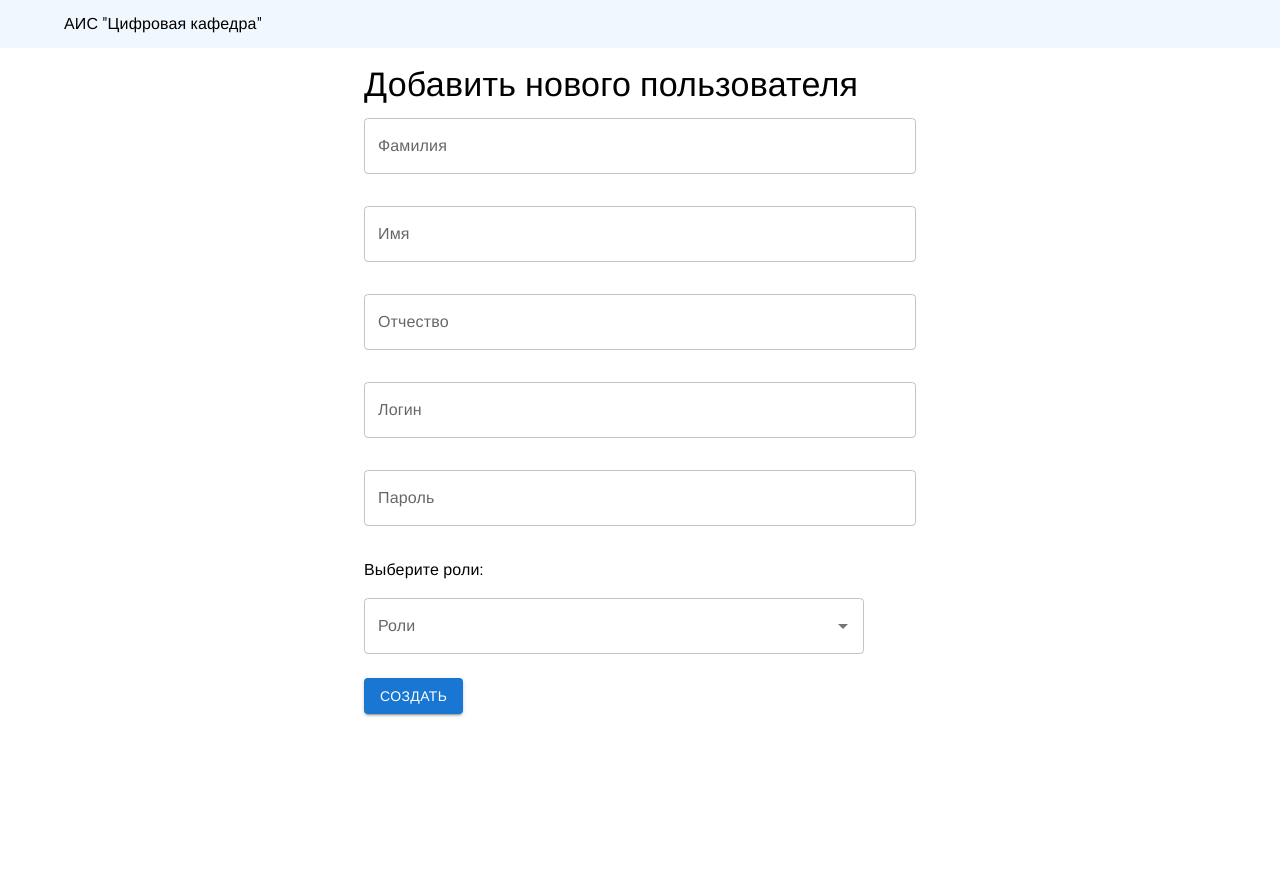
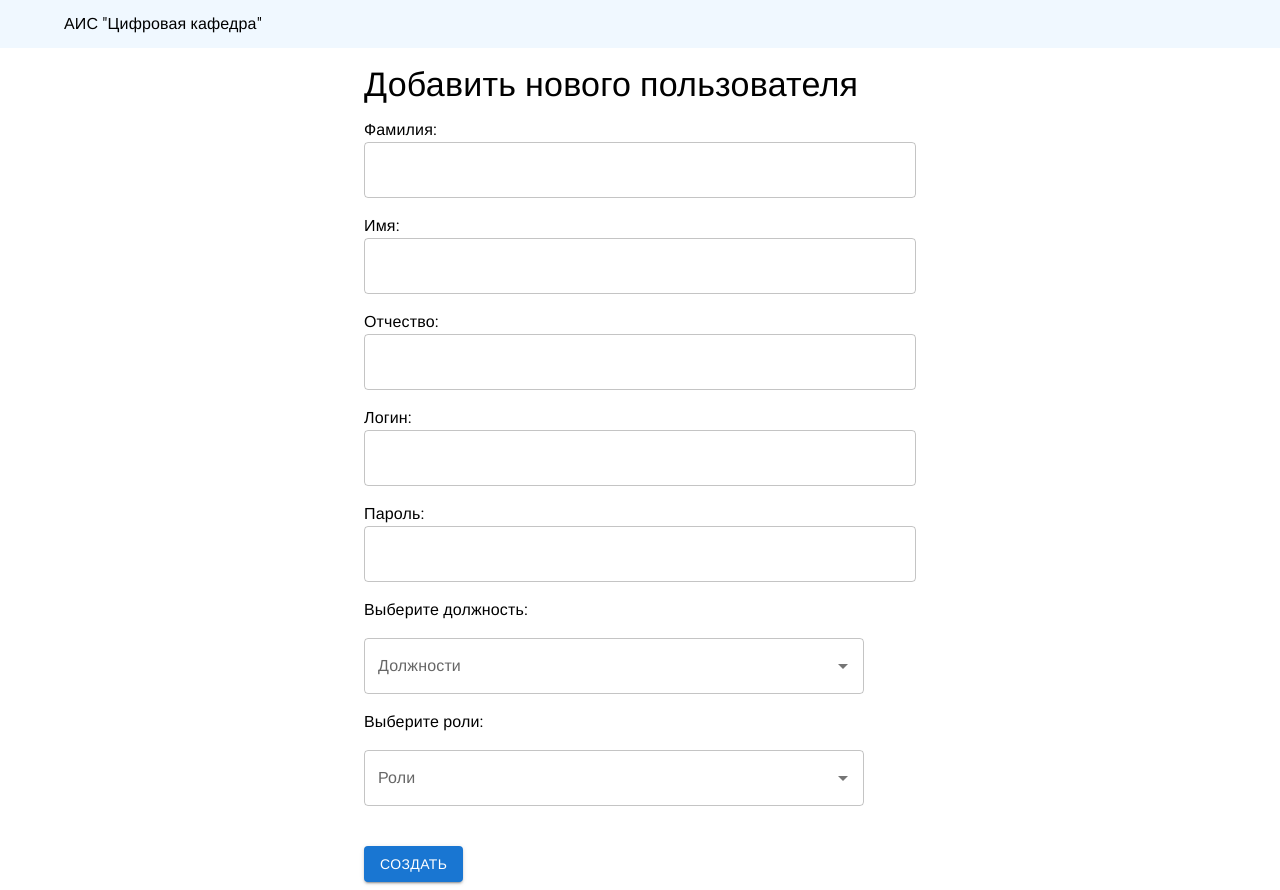
Before and after one commit to irinagu1/DigitalDepartment.front-end, a React (Vite) app: page /users/add in a window 1280 px wide. Before the commit the page ends 800 px from the top, so only its background shows below. Built offline with nearby package versions, Linux system fonts and the light colour scheme; no server answers; a web font is replaced by a local one.

Commit message:
sth last

```diff
--- a/src/components/SendMessage/MainForm.jsx
+++ b/src/components/SendMessage/MainForm.jsx
@@ -11,6 +11,7 @@ import {
   Paper,
   Snackbar,
   Stack,
+  TextField,
   Typography,
   useMediaQuery,
 } from "@mui/material";
@@ -253,6 +254,14 @@ export default function MainForm(props) {
         Добавить документ
       </Button>
       <TableFiles inputsFiles={state.inputsFiles}></TableFiles>
+      <TextField
+        sx={{ pt: 1.5, pb: 1 }}
+          id="outlined-multiline-static"
+          label="Комментарий"
+          multiline
+          rows={3}
+          defaultValue=""
+        />
       <Paper elevation={3}>
         <Stack
           sx={{ pt: 3, pb: 3, pl: 2 }}
--- a/src/components/Users/ChooseRoles.jsx
+++ b/src/components/Users/ChooseRoles.jsx
@@ -22,6 +22,7 @@ export default function ChooseRoles(props) {
     <>
       {!props.loading ? (
         <Autocomplete
+        sx={{mb:2}}
           multiple
           id="checkboxes-users"
           options={props.data}
@@ -43,7 +44,7 @@ export default function ChooseRoles(props) {
           }}
           style={{ width: 500 }}
           renderInput={(params) => (
-            <TextField {...params} label="Роли" placeholder="Роли" />
+            <TextField {...params} label={props.textName} placeholder={props.textName} />
           )}
           onChange={(event, value) => {
             handleChange(value);
--- a/src/components/Users/InputUser.jsx
+++ b/src/components/Users/InputUser.jsx
@@ -1,4 +1,4 @@
-import { TextField } from "@mui/material";
+import { Stack, TextField, Typography } from "@mui/material";
 import { useEffect, useState } from "react";
 
 export default function InputUser(props) {
@@ -31,9 +31,10 @@ export default function InputUser(props) {
   };
 
   return (
+    <Stack >
+    <Typography sx={{ pr:1}}>{props.labelName}:</Typography>
     <TextField
       id={props.labelName}
-      label={value ? "" : props.labelName}
       variant="outlined"
       fullWidth
       value={value}
@@ -46,7 +47,8 @@ export default function InputUser(props) {
             : "Обязательное поле"
           : ""
       }
-      sx={{ mb: 4 }}
+      sx={{ mb: 2 }}
     />
+    </Stack>
   );
 }
--- a/src/pages/DocumentsActions.jsx
+++ b/src/pages/DocumentsActions.jsx
@@ -97,7 +97,6 @@ export default function DocumentsActions() {
               Отчет по ознакомлению
             </Button>
           </Stack>
-
           <Container sx={{ m: 2, width: "50%" }}>
             <Typography>Категория: </Typography>
             <ParamsDropDown
--- a/src/pages/Users/AddUser.jsx
+++ b/src/pages/Users/AddUser.jsx
@@ -158,12 +158,21 @@ export default function AddUser() {
         handleValueChange={handlePasswordChange}
         labelName="Пароль"
       />
+       <Typography sx={{ mb: 2 }}>Выберите должность:</Typography>
+      <ChooseRoles
+        data={roles}
+        loading={loading}
+        handleChange={handleRoleshange}
+        textName="Должности"
+      />
       <Typography sx={{ mb: 2 }}>Выберите роли:</Typography>
       <ChooseRoles
         data={roles}
         loading={loading}
         handleChange={handleRoleshange}
+        textName="Роли"
       />
+
       <Button
         sx={{ mt: 3}}
         variant="contained"
```
